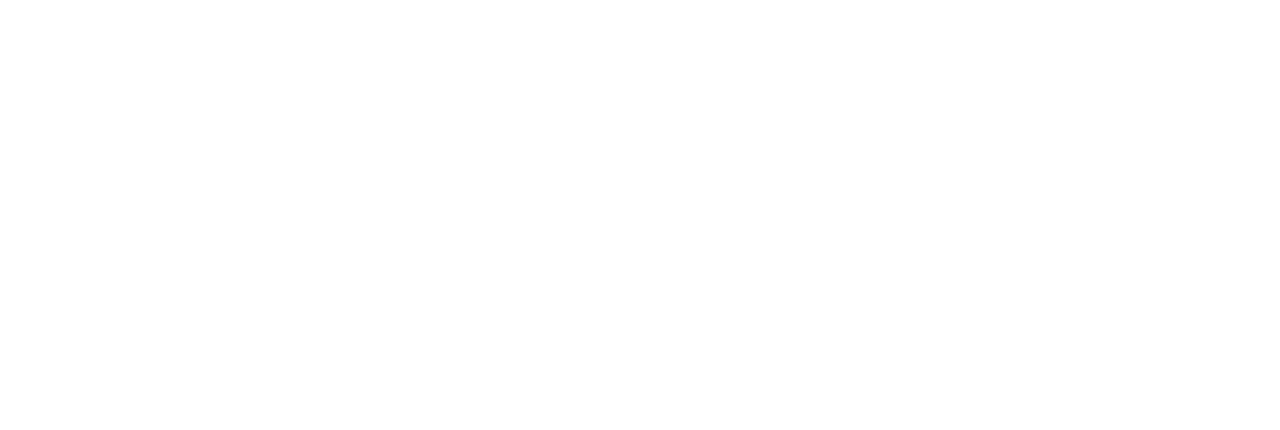
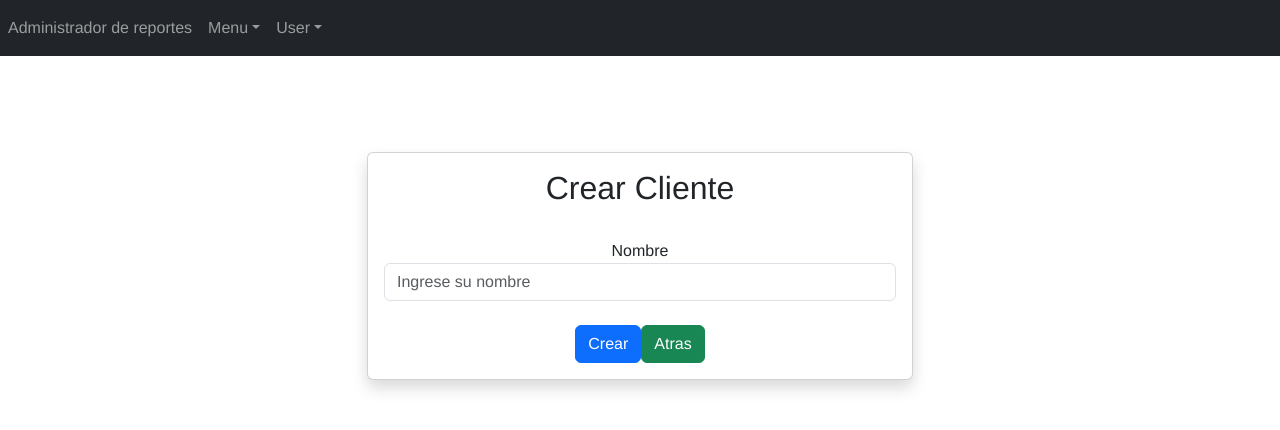
Before and after one commit to lalinn23/plataformaFront, a Vue app: page /crearCliente in a window 1280 px wide. Shown: the top 430 px of the page. Built offline with nearby package versions, Linux system fonts and the light colour scheme.

Commit message:
modulo clientes funcional, falta alertas

```diff
--- a/src/router/index.js
+++ b/src/router/index.js
@@ -5,6 +5,7 @@
 import PanelView from '../views/PanelView.vue'
 import ClientesView from '../views/clientes/ClientesView.vue'
 import ClentesEditar from '../views/clientes/ClentesEditar.vue'
+import ClientesCrear from '../views/clientes/ClientesCrear.vue'
 Vue.use(VueRouter)
 
 const routes = [
@@ -31,6 +32,11 @@
     component: ClientesView
   },
   {
+    path: '/crearCliente',
+    name: 'CrearCliente',
+    component: ClientesCrear
+  },
+  {
     path: '/editarCliente/:id',
     name: 'ClentesEditar',
     component: ClentesEditar
--- a/src/views/clientes/ClentesEditar.vue
+++ b/src/views/clientes/ClentesEditar.vue
@@ -10,8 +10,8 @@
                 <br>
                 <form>
                   <div class="form-group ">
-                    <label for="nombre">Nombre</label>
-                    <input type="text" class="form-control" id="nombre" placeholder="Ingrese su nombre" v-model="form.nombre">
+                    <label for="nombreC">Nombre</label>
+                    <input type="text" class="form-control" id="nombreC" placeholder="Ingrese su nombre" v-model="form.nombreC">
                   </div>
                   <br>
                   <div class="form-group">
@@ -37,11 +37,11 @@
     components: {
         HeaderCompo
     },
-    data() {
+    data:function() {
         return {
             form: {
-                "id": "",
-                "nombre": ""
+                "id":"",
+                "nombreC": ""
             }
         };
     },
@@ -74,7 +74,7 @@
         this.form.id = this.$route.params.id;
         axios.get("http://127.0.0.1:8000/api/cliente/clientes/" + this.form.id)
             .then(data => {
-                this.form.nombre = data.data.nombreC;
+                this.form.nombreC = data.data.nombreC;
                 // console.log(this.form);
             })
             .catch(error => {
--- /dev/null
+++ b/src/views/clientes/ClientesCrear.vue
@@ -0,0 +1,66 @@
+<template>
+   <div>
+      <HeaderCompo />
+      <div class="container">
+        <div class="row mt-5">
+          <div class="col-md-6 offset-md-3">
+            <div class="card shadow">
+              <div class="card-body text-left">
+                <h2 class="card-title">Crear Cliente</h2>
+                <br>
+                <form>
+                  <div class="form-group ">
+                    <label for="nombreC">Nombre</label>
+                    <input type="text" class="form-control" id="nombreC" placeholder="Ingrese su nombre" v-model="form.nombreC">
+                  </div>
+                  <br>
+                  <div class="form-group">
+                    <button type="button" class="btn btn-primary" v-on:click="crear()">Crear</button>
+                    <button type="button" class="btn btn-success" v-on:click="salir()">Atras</button>
+                  </div>
+                </form>
+              </div>
+            </div>
+          </div>
+        </div>
+      </div>
+    </div>
+</template>
+
+<script>
+import HeaderCompo from '@/components/HeaderCompo.vue'
+import axios from 'axios';
+export default{
+    name: 'ClientesCrear.vue',
+    data:function() {
+        return {
+            form: {
+
+                "nombreC": ""
+            }
+        };
+    },
+    components:{
+        HeaderCompo,
+    },
+    methods:{
+        crear(){
+            axios.post("http://127.0.0.1:8000/api/cliente/clientes/", this.form)
+            .then(data => {
+                console.log(data);
+            })
+
+        },
+        salir(){
+            console.log("salir");
+
+        }
+    },
+
+}
+
+</script>
+
+<style scoped>
+
+</style>
--- a/src/views/clientes/ClientesView.vue
+++ b/src/views/clientes/ClientesView.vue
@@ -1,10 +1,13 @@
 <template>
   <div>
-    <h1></h1>
+
     <HeaderCompo/>
     <h1>Lista clientes</h1>
 
     <div class="container">
+      <button class="btn btn-success align-right" v-on:click="crear()">Nuevo cliente</button>
+
+      <br>
         <table class="table table-hover">
   <thead>
     <tr>
@@ -40,6 +43,9 @@
         HeaderCompo,
     },
     methods:{
+      crear(){
+        this.$router.push('/crearCliente');
+      },
       editar(id){
         //console.log(id)
         this.$router.push('/editarCliente/' + id);
@@ -55,6 +61,9 @@
 }
 </script>
 
-<style lang="stylus" scoped>
+<style  scoped>
+.align-right {
+    float: right;
+}
 
 </style>
```
